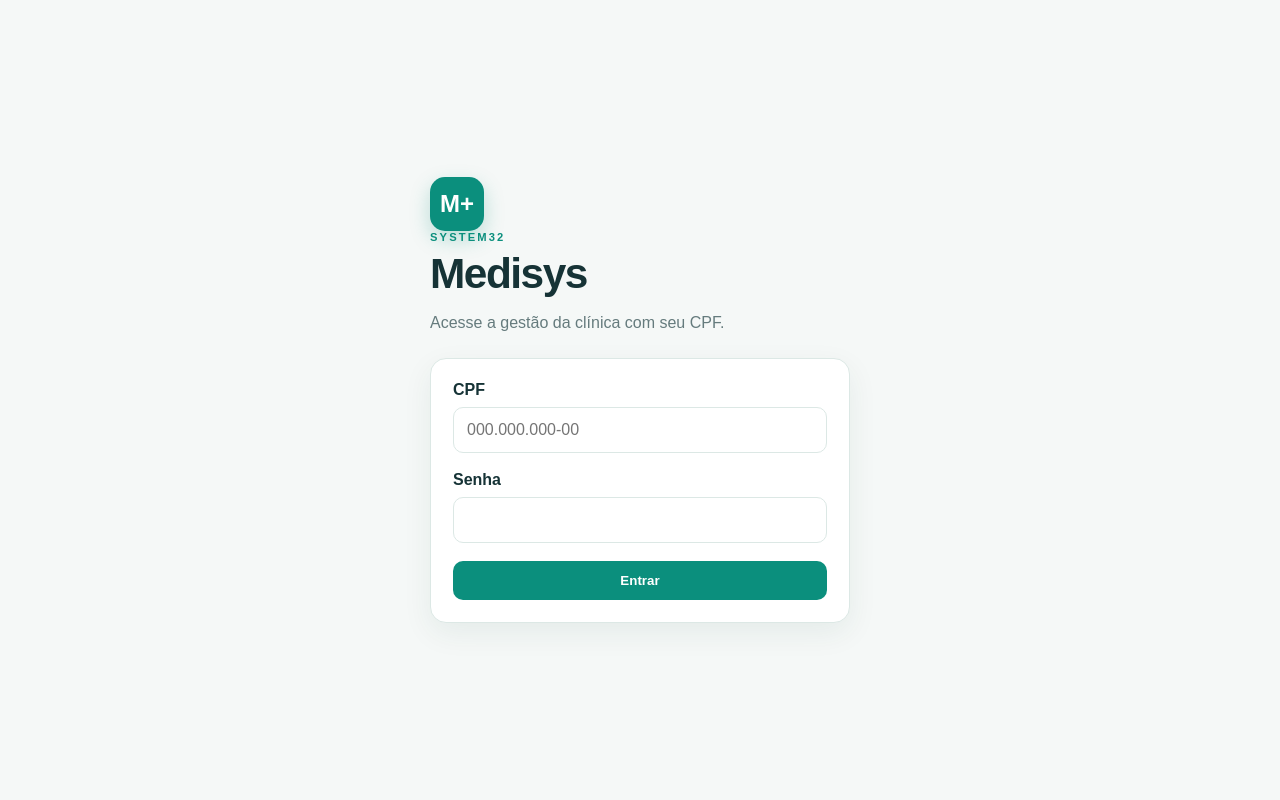
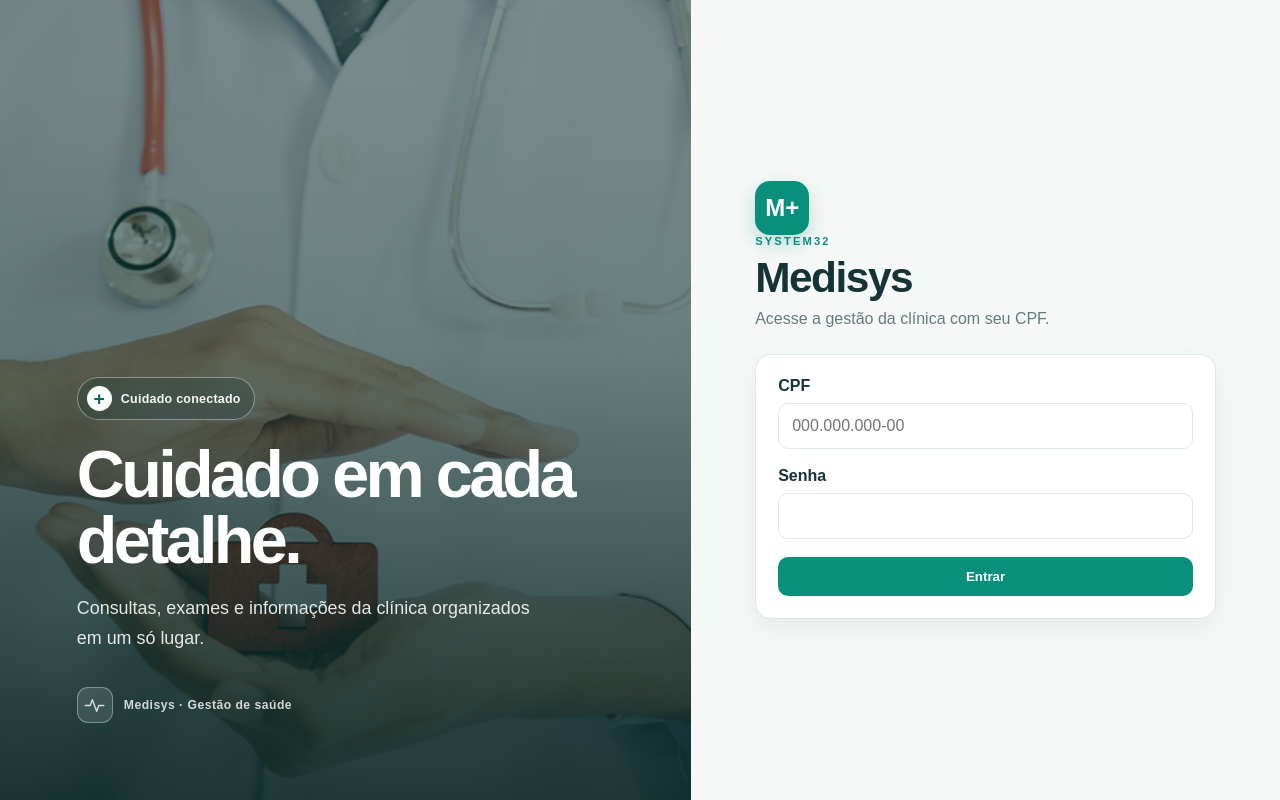
Before and after one commit to System32-Medisys/medisys, a Next.js app: page /login in a window 1280 px wide. Built offline with nearby package versions, Linux system fonts and the light colour scheme.

Commit message:
feat: add health visual to login

```diff
--- /dev/null
+++ b/src/app/login/login.module.css
@@ -0,0 +1,208 @@
+.loginPage {
+  display: grid;
+  grid-template-columns: minmax(0, 1.08fr) minmax(420px, .92fr);
+  min-height: 100vh;
+  min-height: 100svh;
+  background: var(--paper);
+}
+
+.visualPanel {
+  position: relative;
+  isolation: isolate;
+  display: flex;
+  align-items: flex-end;
+  min-width: 0;
+  min-height: 100vh;
+  min-height: 100svh;
+  overflow: hidden;
+  padding: clamp(36px, 6vw, 88px);
+  color: #fff;
+  background: #0d302f;
+}
+
+.visualPanel::before,
+.visualPanel::after {
+  position: absolute;
+  z-index: -1;
+  inset: 0;
+  content: "";
+}
+
+.visualPanel::before {
+  z-index: -2;
+  background-image: url("/images/login-saude.png");
+  background-position: center 42%;
+  background-size: cover;
+  opacity: .48;
+  transform: scale(1.02);
+}
+
+.visualPanel::after {
+  background: linear-gradient(180deg, rgba(8, 39, 37, .05) 10%, rgba(8, 39, 37, .18) 44%, rgba(8, 39, 37, .82) 100%);
+}
+
+.visualContent {
+  position: relative;
+  z-index: 0;
+  width: min(100%, 620px);
+}
+
+.visualBadge {
+  display: inline-flex;
+  align-items: center;
+  gap: 9px;
+  margin-bottom: 22px;
+  padding: 8px 13px 8px 9px;
+  border: 1px solid rgba(255, 255, 255, .38);
+  border-radius: 999px;
+  background: rgba(11, 48, 46, .24);
+  color: rgba(255, 255, 255, .95);
+  font-size: .78rem;
+  font-weight: 700;
+  letter-spacing: .02em;
+  backdrop-filter: blur(8px);
+}
+
+.badgeMark {
+  display: grid;
+  width: 25px;
+  height: 25px;
+  place-items: center;
+  border-radius: 50%;
+  background: #fff;
+  color: var(--brand-dark);
+  font-size: 1.2rem;
+  line-height: 1;
+}
+
+.visualContent h2 {
+  max-width: 590px;
+  margin: 0;
+  color: #fff;
+  font-size: clamp(2.6rem, 5.2vw, 4.8rem);
+  line-height: .99;
+  letter-spacing: -.055em;
+}
+
+.visualContent > p {
+  max-width: 470px;
+  margin: 20px 0 0;
+  color: rgba(255, 255, 255, .88);
+  font-size: clamp(.98rem, 1.4vw, 1.12rem);
+  line-height: 1.65;
+}
+
+.visualFooter {
+  display: flex;
+  align-items: center;
+  gap: 11px;
+  margin-top: 34px;
+  color: rgba(255, 255, 255, .8);
+  font-size: .76rem;
+  font-weight: 700;
+  letter-spacing: .04em;
+}
+
+.pulseMark {
+  display: grid;
+  width: 36px;
+  height: 36px;
+  place-items: center;
+  border: 1px solid rgba(255, 255, 255, .35);
+  border-radius: 11px;
+  background: rgba(255, 255, 255, .12);
+}
+
+.pulseMark svg {
+  width: 23px;
+  height: 23px;
+  stroke: currentColor;
+  stroke-linecap: round;
+  stroke-linejoin: round;
+  stroke-width: 2;
+}
+
+.formPanel {
+  display: flex;
+  align-items: center;
+  justify-content: center;
+  min-width: 0;
+  padding: 52px clamp(28px, 5vw, 76px);
+  background: var(--paper);
+}
+
+.loginShell {
+  width: min(100%, 480px);
+}
+
+.loginShell h1 {
+  margin-top: .12em;
+}
+
+.loginSubtitle {
+  margin: .55rem 0 26px;
+  font-size: 1rem;
+}
+
+@media (max-width: 900px) {
+  .loginPage {
+    grid-template-columns: 1fr;
+  }
+
+  .visualPanel {
+    min-height: 340px;
+    padding: 38px clamp(24px, 7vw, 64px);
+  }
+
+  .visualPanel::before {
+    background-position: center 39%;
+  }
+
+  .visualContent h2 {
+    max-width: 520px;
+    font-size: clamp(2.5rem, 8vw, 4rem);
+  }
+
+  .visualFooter {
+    margin-top: 22px;
+  }
+
+  .formPanel {
+    padding: 44px 24px 60px;
+  }
+}
+
+@media (max-width: 520px) {
+  .visualPanel {
+    min-height: 290px;
+    padding: 30px 22px;
+  }
+
+  .visualPanel::before {
+    background-position: center 36%;
+    opacity: .42;
+  }
+
+  .visualBadge {
+    margin-bottom: 16px;
+  }
+
+  .visualContent h2 {
+    max-width: 360px;
+    font-size: clamp(2.25rem, 11vw, 3.2rem);
+  }
+
+  .visualContent > p {
+    max-width: 360px;
+    margin-top: 13px;
+    font-size: .92rem;
+  }
+
+  .visualFooter {
+    margin-top: 18px;
+  }
+
+  .formPanel {
+    padding: 36px 20px 48px;
+  }
+}
--- a/src/app/login/page.tsx
+++ b/src/app/login/page.tsx
@@ -1,5 +1,37 @@
 import { LoginForm } from "@/components/login-form";
+import styles from "./login.module.css";
 
 export default function LoginPage() {
-  return <main className="auth-page"><section className="auth-shell"><div className="brand">M+</div><p className="eyebrow">SYSTEM32</p><h1>Medisys</h1><p className="muted">Acesse a gestão da clínica com seu CPF.</p><LoginForm /></section></main>;
+  return (
+    <main className={styles.loginPage}>
+      <section className={styles.visualPanel} aria-label="Boas-vindas ao Medisys">
+        <div className={styles.visualContent}>
+          <span className={styles.visualBadge}>
+            <span className={styles.badgeMark} aria-hidden="true">+</span>
+            Cuidado conectado
+          </span>
+          <h2>Cuidado em cada detalhe.</h2>
+          <p>Consultas, exames e informações da clínica organizados em um só lugar.</p>
+          <div className={styles.visualFooter}>
+            <span className={styles.pulseMark} aria-hidden="true">
+              <svg viewBox="0 0 32 32" fill="none">
+                <path d="M3 16h7l3-8 6 16 3-8h7" />
+              </svg>
+            </span>
+            <span>Medisys <span aria-hidden="true">·</span> Gestão de saúde</span>
+          </div>
+        </div>
+      </section>
+
+      <section className={styles.formPanel} aria-labelledby="login-title">
+        <div className={styles.loginShell}>
+          <div className="brand" aria-hidden="true">M+</div>
+          <p className="eyebrow">SYSTEM32</p>
+          <h1 id="login-title">Medisys</h1>
+          <p className={`muted ${styles.loginSubtitle}`}>Acesse a gestão da clínica com seu CPF.</p>
+          <LoginForm />
+        </div>
+      </section>
+    </main>
+  );
 }
```
Also changed, not shown: public/images/login-saude.png (added).
